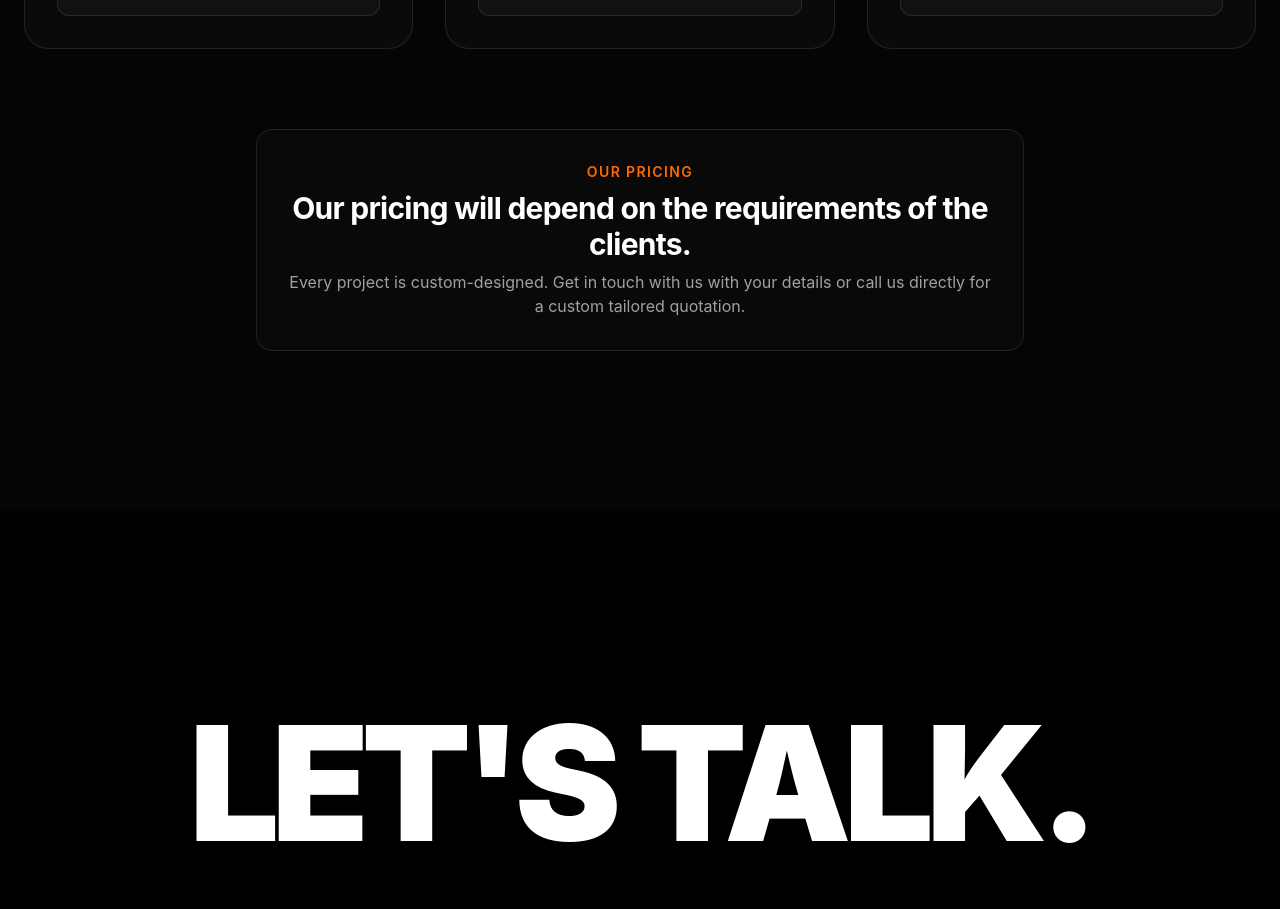
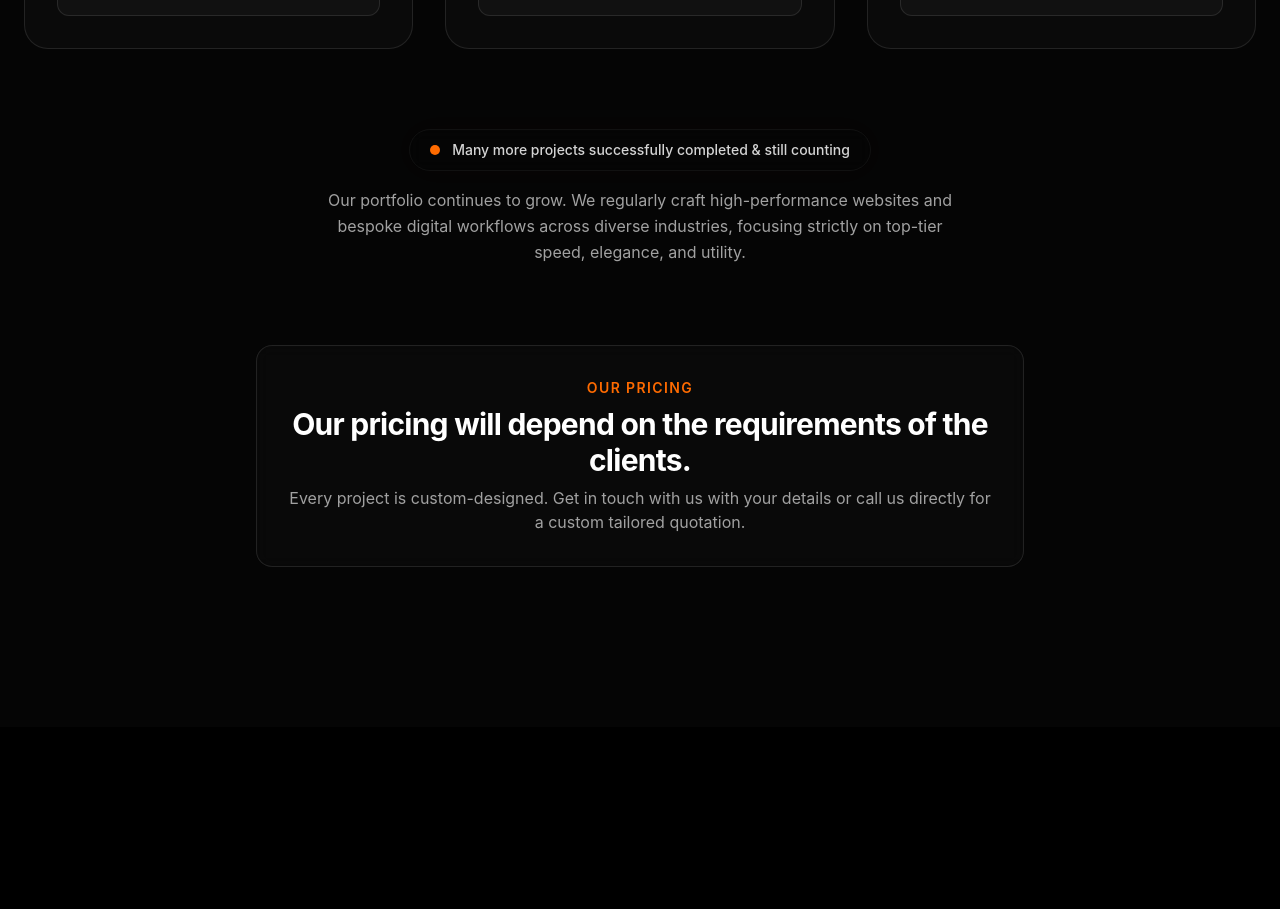
Before and after one commit to Madhusudhan-10/new-flows, a React (Vite) app: page / in a window 1280 px wide. Shown: the part 3440-4349 px from the top of the page. Built offline with nearby package versions, Linux system fonts and the light colour scheme.

Commit message:
feat(ui): add ongoing project count indicator banner
Enhance user trust by displaying an animated project count status and a brief description of the company's continuous growth and service focus.

```diff
--- a/src/App.tsx
+++ b/src/App.tsx
@@ -388,6 +388,26 @@ export default function App() {
             </motion.div>
           </div>
 
+          {/* Ongoing Count Indicator Banner */}
+          <motion.div
+            initial={{ opacity: 0, y: 20 }}
+            whileInView={{ opacity: 1, y: 0 }}
+            viewport={{ once: true }}
+            transition={{ duration: 0.6, delay: 0.3 }}
+            className="text-center mt-12 mb-20 max-w-2xl mx-auto px-4"
+          >
+            <div className="inline-flex items-center gap-3 px-5 py-2.5 rounded-full border border-white/5 bg-white/[0.01]/10 backdrop-blur-sm text-neutral-300 text-sm font-medium mb-4 shadow-[0_0_30px_rgba(255,107,0,0.02)]">
+              <span className="flex h-2.5 w-2.5 relative">
+                <span className="animate-ping absolute inline-flex h-full w-full rounded-full bg-[#FF6B00] opacity-75"></span>
+                <span className="relative inline-flex rounded-full h-2.5 w-2.5 bg-[#FF6B00]"></span>
+              </span>
+              Many more projects successfully completed & still counting
+            </div>
+            <p className="text-neutral-400 text-base leading-relaxed">
+              Our portfolio continues to grow. We regularly craft high-performance websites and bespoke digital workflows across diverse industries, focusing strictly on top-tier speed, elegance, and utility.
+            </p>
+          </motion.div>
+
           {/* Pricing Info Note */}
           <motion.div
             initial={{ opacity: 0, y: 15 }}
```
